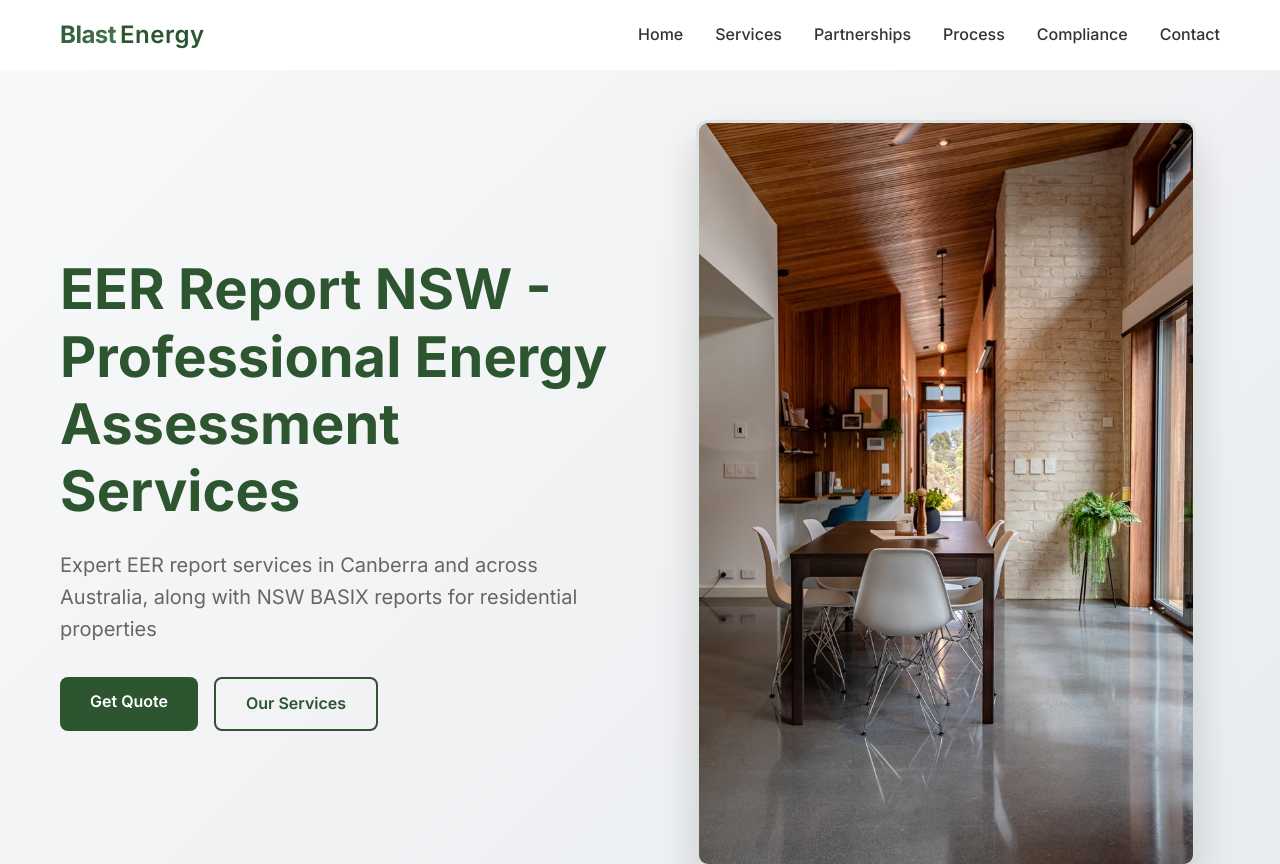
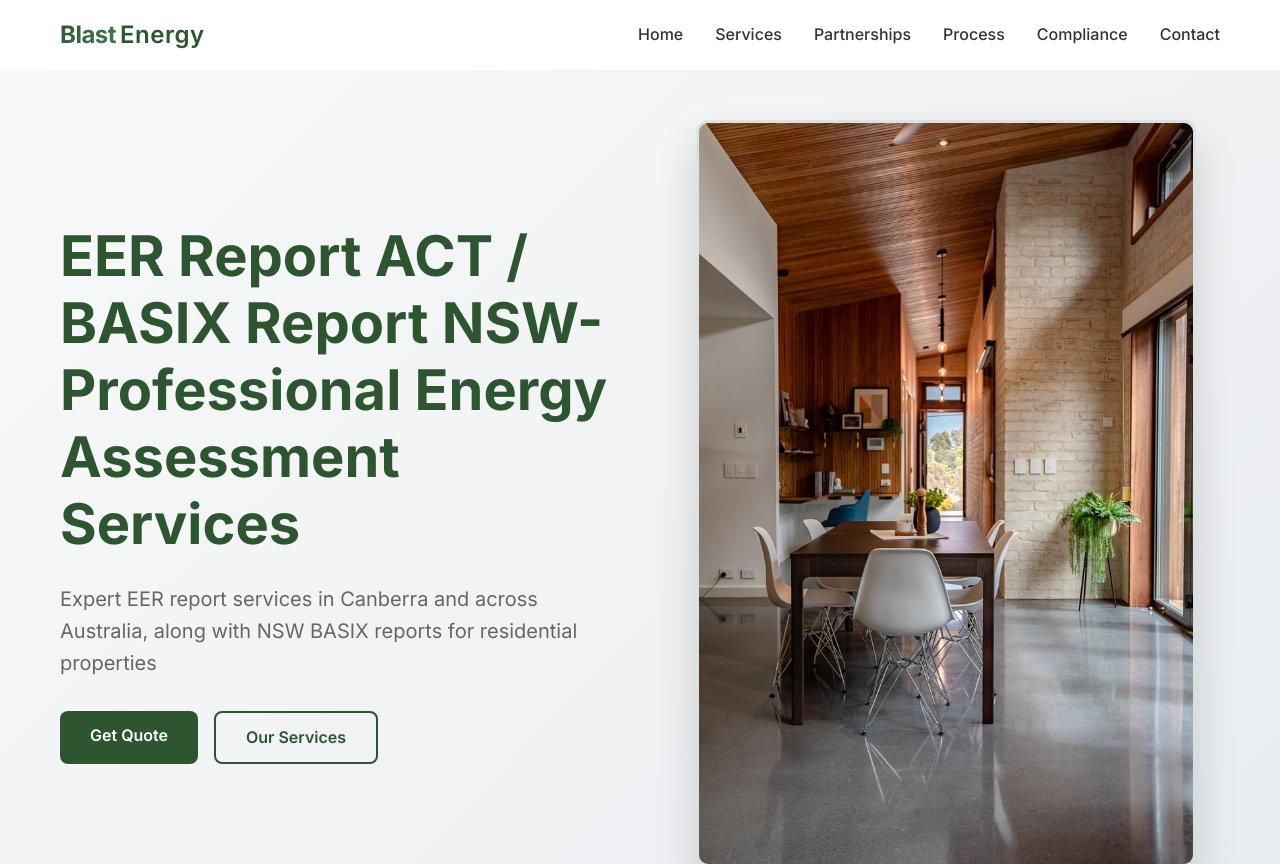
Before and after one commit to l1jer/blast-energy, a website: page index.html in a window 1280 px wide. Shown: the top 864 px of the page. Drawn offline with Linux system fonts and the light colour scheme.

Commit message:
Update index.html: modified hero title to include ACT and BASIX report services, enhancing clarity on offerings.

```diff
--- a/index.html
+++ b/index.html
@@ -84,7 +84,7 @@
     <section id="home" class="hero">
         <div class="hero-container">
             <div class="hero-content">
-                <h1 class="hero-title">EER Report NSW - Professional Energy Assessment Services</h1>
+                <h1 class="hero-title">EER Report ACT / BASIX Report NSW- Professional Energy Assessment Services</h1>
                 <p class="hero-subtitle">Expert EER report services in Canberra and across Australia, along with NSW BASIX reports for residential properties</p>
                 <div class="hero-buttons">
                     <a href="#contact" class="btn btn-primary">Get Quote</a>
```
